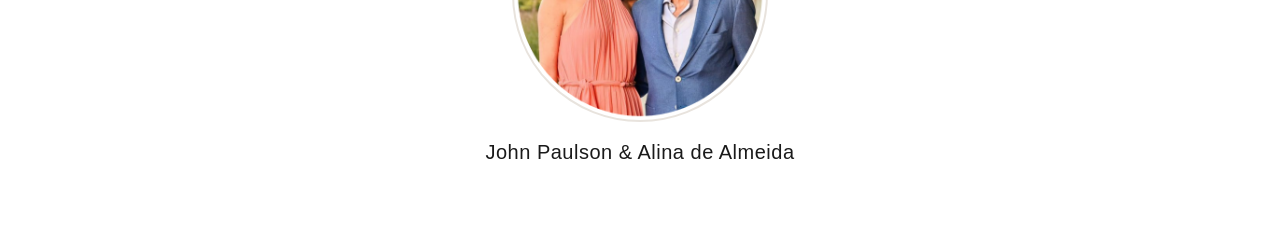
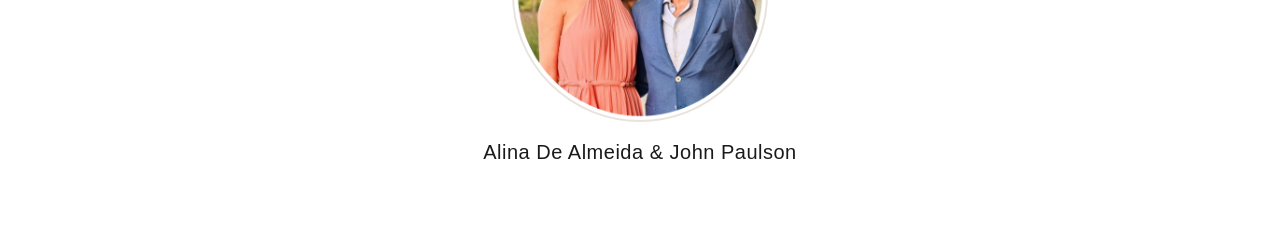
Before and after one commit to Synergyppr/Alma_de_bahia_gala, a Next.js app: page / in a window 1280 px wide. Shown: the part 3360-3588 px from the top of the page. Built offline with nearby package versions, Linux system fonts and the light colour scheme.

Commit message:
wording management

```diff
--- a/src/app/components/LeadershipSection.tsx
+++ b/src/app/components/LeadershipSection.tsx
@@ -4,7 +4,7 @@ export default function LeadershipSection() {
   const coChairs = [
     { names: "Marc & Stephanie Grossman" },
     { names: "Scott & Laurene Sperling" },
-    { names: "Russ & Lori Scaramella" }
+    { names: "Russ & Lori Scaramella" },
   ];
 
   return (
@@ -37,7 +37,7 @@ export default function LeadershipSection() {
                   />
                 </div>
                 <p className="text-base sm:text-lg md:text-xl font-light tracking-wide text-primary text-center">
-                  John Paulson & Alina de Almeida
+                  Alina De Almeida & John Paulson
                 </p>
               </div>
             </div>
@@ -50,7 +50,10 @@ export default function LeadershipSection() {
             </h3>
             <div className="grid grid-cols-1 sm:grid-cols-2 lg:grid-cols-3 gap-6 sm:gap-8 max-w-4xl mx-auto">
               {coChairs.map((coChair, index) => (
-                <div key={index} className="flex items-center justify-center py-4 px-6 border-l-2 border-secondary/30">
+                <div
+                  key={index}
+                  className="flex items-center justify-center py-4 px-6 border-l-2 border-secondary/30"
+                >
                   <p className="text-base sm:text-lg md:text-xl font-light tracking-wide text-primary text-center">
                     {coChair.names}
                   </p>
```
